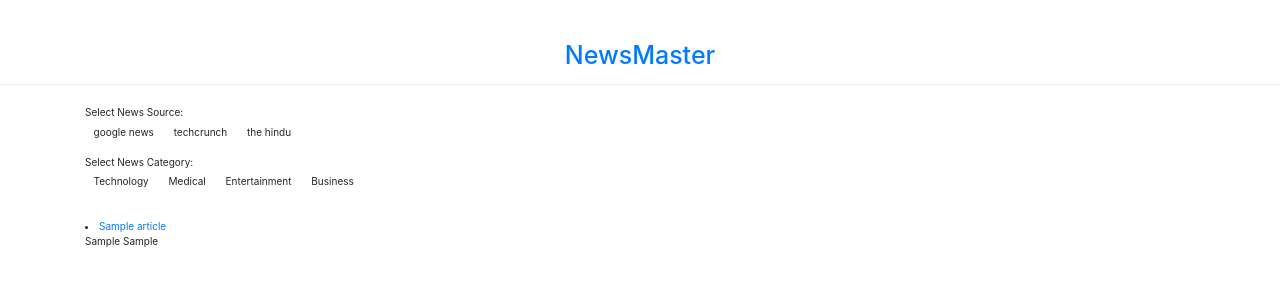
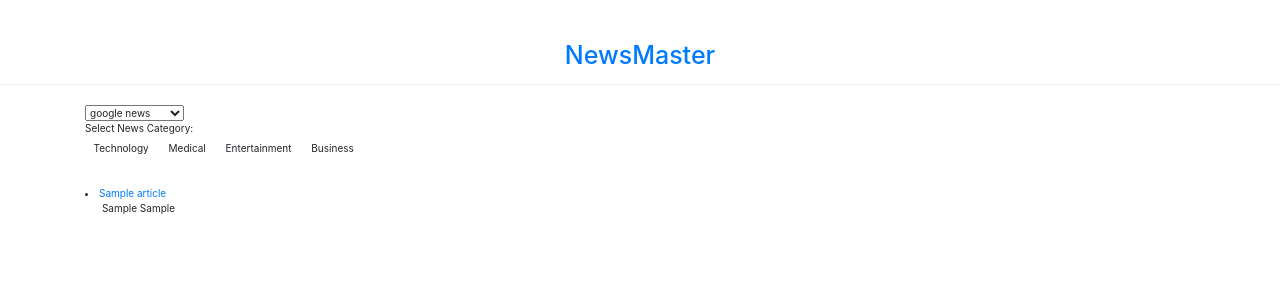
Before and after one commit to msdeep14/NewsMaster, a Django app: template newsapp/templates/newsapp/newsfeed.html in a window 1280 px wide. Shown: the top 300 px of the page. Run offline with Django 3.2, Linux system fonts and the light colour scheme; the template is opened without the code that fills it: most values are stand-ins (such as "Sample title", 1, 10 or a date in 2020); parts of the project's set-up code (start-up, migrations or seed data) failed here and were passed over; some libraries are stand-ins or nearby versions.

Commit message:
improve results, more news articles under particular category

```diff
--- a/newsapp/preprocessing.py
+++ b/newsapp/preprocessing.py
@@ -98,7 +98,7 @@
 def perform_preprocessing():
     # news = pd.read_excel('newss.xlsx', usecols=['title', 'category'])
     # news = pd.read_excel('newss.xlsx', usecols=["B,C"])
-    news = pd.read_csv('/home/mandeep/news.csv')
+    news = pd.read_excel('newsapp/newss.xlsx')
     # news2 = pd.read_excel('newss.xlsx')
 
     # print(news)
--- a/newsapp/static/css/styles.css
+++ b/newsapp/static/css/styles.css
@@ -0,0 +1,12 @@
+.ul1
+{
+overflow-x:hidden;
+white-space:nowrap;
+height: 1em;
+width: 100%;
+}
+
+.li1
+{
+display:inline;
+}
--- a/newsapp/templates/newsapp/newsfeed.html
+++ b/newsapp/templates/newsapp/newsfeed.html
@@ -4,12 +4,19 @@
 <script src="http://cdn.alloyui.com/3.0.1/aui/aui-min.js"></script>
 <link href="http://cdn.alloyui.com/3.0.1/aui-css/css/bootstrap.min.css" rel="stylesheet"></link>
 
-<form action="#" method="get">
+<select>
+  <option value="google-news">google news</option>
+  <option value="business-insider">business insider</option>
+  <option value="the-hindu">the hindu</option>
+  <option value="techcrunch">techcrunch</option>
+</select>
+
+<!-- <form action="#" method="get">
 	Select News Source:<br>
 	<input type="submit" class="btn" value="google news" name="google-news-btn">
 	<input type="submit" class="btn" value="techcrunch" name="techcrunch-btn">
 	<input type="submit" class="btn" value="the hindu" name="the-hindu-btn">
-</form>
+</form> -->
 <!-- <span class="utc">Thursday, March 15 2018, 18:31:08 +0000 UTC</span> -->
 <form action="#" method="get">
 	Select News Category:<br>
@@ -27,7 +34,7 @@
 		<li>
 
 			<a href = '{{ data.0 }}' target="_blank">{{title}}</a><br>
-			{{ data.2 }}
+			&nbsp;&nbsp;&nbsp;&nbsp;&nbsp;&nbsp;{{ data.2 }}
 			 {{data.1}}
 
 		</li>
--- a/newsapp/views.py
+++ b/newsapp/views.py
@@ -58,9 +58,11 @@
 
 def get_news_articles(category):
     api = NewsApiClient(api_key=API_KEY)
-    articles_dict = api.get_everything(sources='google-news,techcrunch,msnbc,bbc-sport,business-insider,cnn,entertainment-weekly,financial-times,financial-post,mtv-news,the-economist,the-guardian-uk')
+    articles_dict = api.get_everything(sources='google-news,techcrunch,business-insider,cnn,entertainment-weekly',language='en',page_size=100)
+    # print("articles:: ",articles_dict)
 
     articles = articles_dict['articles']
+    # print("len :: ",len(articles))
     # print(articles)
     for article in articles:
         article["category"] = find_category(article["title"], vectorizer, encoder, keywords, classifier)
```
Also changed, not shown: 6 other files.
